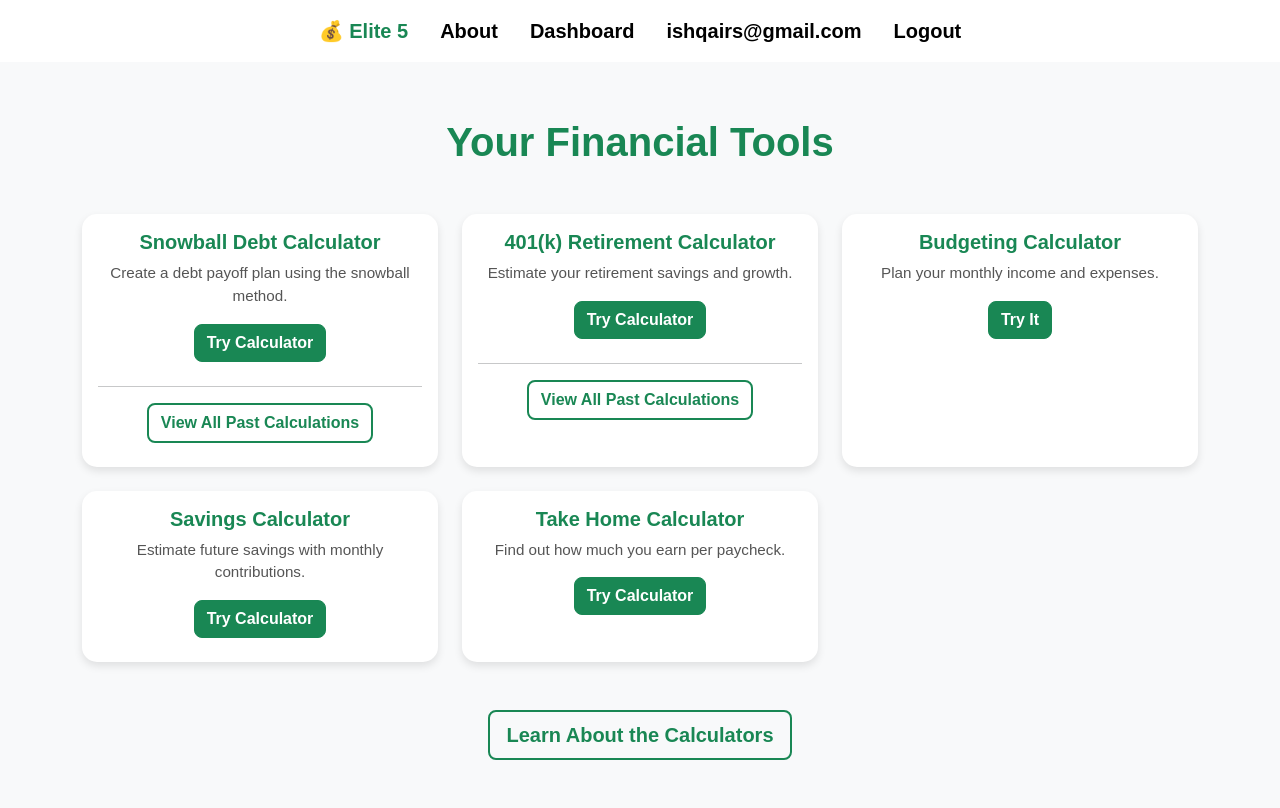
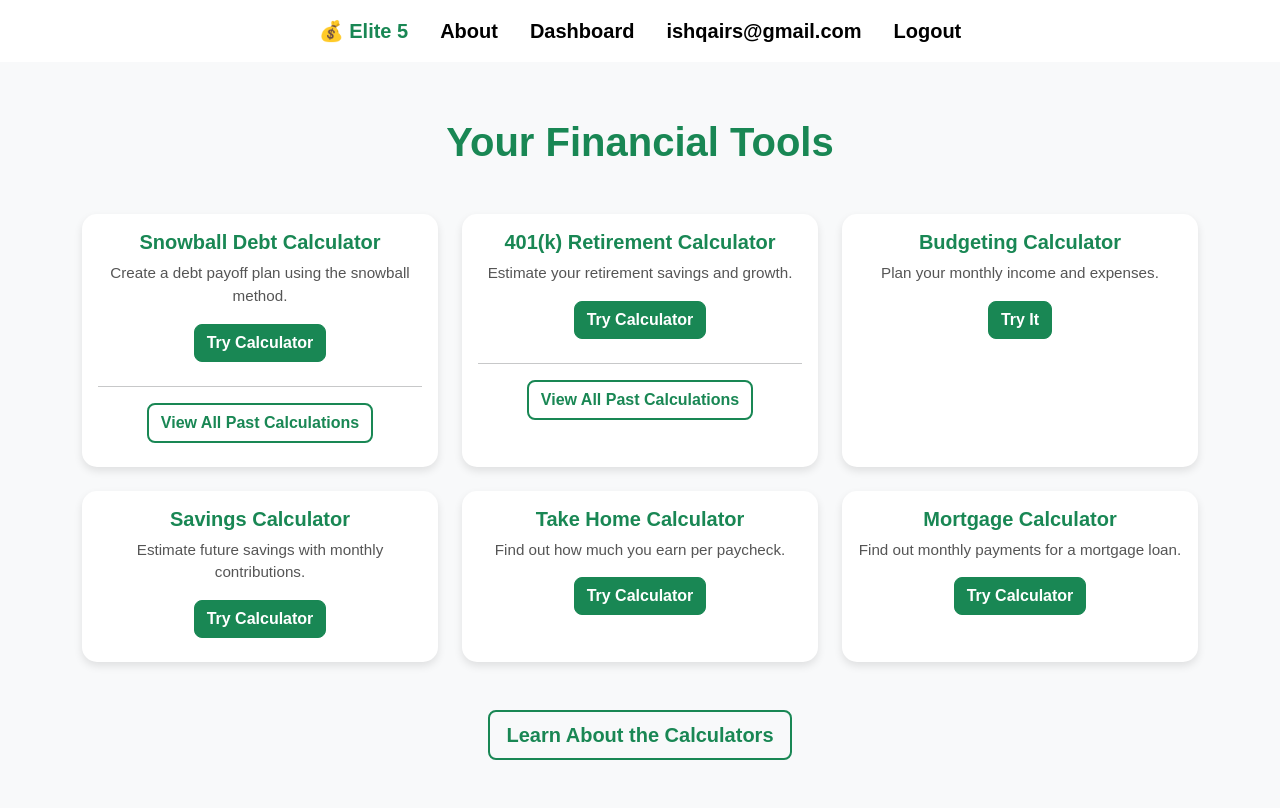
Before and after one commit to DePaul-Spring-2025-CSC-394-903/final-project-poc-team-5, a Django app: page /dashboard/ in a window 1280 px wide. Run offline with Django 4.2, Linux system fonts and the light colour scheme; a user stored in the database is signed in.

Commit message:
mortgage_calculator all features ui left

```diff
--- a/main/forms.py
+++ b/main/forms.py
@@ -4,7 +4,7 @@ from django.contrib.auth.forms import AuthenticationForm
 from django.contrib.auth import authenticate
 from django.contrib.auth.forms import UserCreationForm
 from django.forms import formset_factory
-
+from datetime import date
 
 User = get_user_model()
 
@@ -81,3 +81,11 @@ class MainPaymentForm(forms.Form):
         choices=STRATEGY_CHOICES,
         widget=forms.Select()
     )
+
+class MortgageForm(forms.Form):
+    home_price = forms.DecimalField(label="Home price", min_value=0)
+    down_payment = forms.DecimalField(label="Down payment", min_value=0)
+    interest_rate = forms.DecimalField(label="Interest rate (%)", min_value=0)
+    loan_term = forms.IntegerField(label="Loan term (years)", min_value=1)
+    #start_date = forms.DateField(label="Start date", widget=forms.DateInput(attrs={'type': 'month'})
+    start_date = forms.CharField(label="Start date (MM/YYYY)", widget=forms.TextInput(attrs={'type': 'month'}))
--- a/main/templates/main/dashboard.html
+++ b/main/templates/main/dashboard.html
@@ -139,7 +139,19 @@
         </div>
       </div>
     </div>
-  </div>
+
+    <!-- Mortgage Calculator -->
+    <div class="col">
+      <div class="card h-100 text-center border-0">
+        <div class="card-body">
+          <h5 class="card-title">Mortgage Calculator</h5>
+          <p class="card-text">Find out monthly payments for a mortgage loan.</p>
+          <a href="{% url 'mortgage_calculator' %}" class="btn btn-custom-green">Try Calculator</a>
+        </div>
+      </div>
+    </div>
+
+</div>
 
   <!-- Learn More Button -->
   <div class="text-center mt-5">
--- a/main/urls.py
+++ b/main/urls.py
@@ -39,5 +39,5 @@ urlpatterns = [
     path("calculator-info/", views.calculator_info_view, name="calculator_info"),
     path('savings-calculator/', savings_calculator, name='savings_calculator'),
     path("take-home-calculator/", views.take_home_calculator, name="take_home_calculator"),
-
+    path('mortgage/', views.mortgage_calculator, name='mortgage_calculator'),
 ]
--- a/main/views.py
+++ b/main/views.py
@@ -6,7 +6,7 @@ from django.views.decorators.http import require_POST
 from datetime import timedelta
 from django.utils import timezone
 from django.http import JsonResponse
-from .forms import EmailLoginForm, CustomRegisterForm, MainPaymentForm
+from .forms import EmailLoginForm, CustomRegisterForm, MainPaymentForm, MortgageForm
 from django import forms
 import json
 from .models import DebtCalculation
@@ -20,6 +20,7 @@ from datetime import datetime
 from django.http import HttpResponseRedirect
 from django.urls import reverse
 from .tax_data import federal_tax_brackets, state_tax_brackets_2025
+import math
 
 class SafeLogoutView(LogoutView):
     def dispatch(self, request, *args, **kwargs):
@@ -674,3 +675,48 @@ def savings_calculator(request):
             context['error'] = f"An error occurred: {e}"
 
     return render(request, 'main/savings_calculator.html', context)
+
+@login_required
+def mortgage_calculator(request):
+    result = None
+
+    if request.method == 'POST':
+        form = MortgageForm(request.POST)
+        if form.is_valid():
+            price = form.cleaned_data['home_price']
+            down = form.cleaned_data['down_payment']
+            rate = form.cleaned_data['interest_rate'] / 100 / 12
+            years = form.cleaned_data['loan_term']
+
+            # Parse custom MM/YYYY month picker (if using type="month")
+            raw_date = form.cleaned_data['start_date']
+            try:
+                start_date = datetime.strptime(raw_date, "%Y-%m")
+            except ValueError:
+                form.add_error('start_date', "Enter date in MM/YYYY format.")
+                return render(request, "main/mortgage_calculator.html", {"form": form})
+
+            principal = price - down
+            n = years * 12
+
+            try:
+                monthly_payment = principal * (rate * (1 + rate)**n) / ((1 + rate)**n - 1)
+            except ZeroDivisionError:
+                monthly_payment = principal / n
+
+            total_payment = monthly_payment * n
+            total_interest = total_payment - principal
+
+            payoff_date = start_date.replace(year=start_date.year + years)
+
+            result = {
+                'monthly_payment': round(monthly_payment, 2),
+                'total_interest': round(total_interest, 2),
+                'total_payment': round(total_payment, 2),
+                'principal': round(principal, 2),
+                'payoff_date': payoff_date.strftime("%m / %Y")
+            }
+    else:
+        form = MortgageForm()
+
+    return render(request, "main/mortgage_calculator.html", {"form": form, "result": result})
```
Also changed, not shown: main/templates/main/mortgage_calculator.html (added, +59 -0 lines), db.sqlite3.
